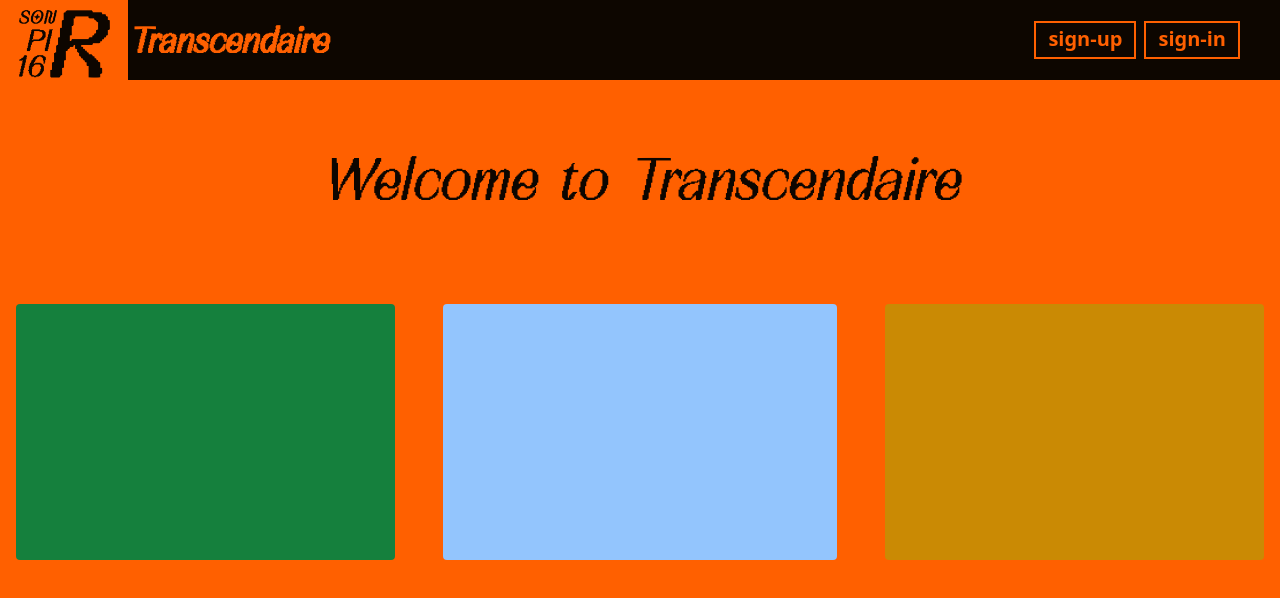
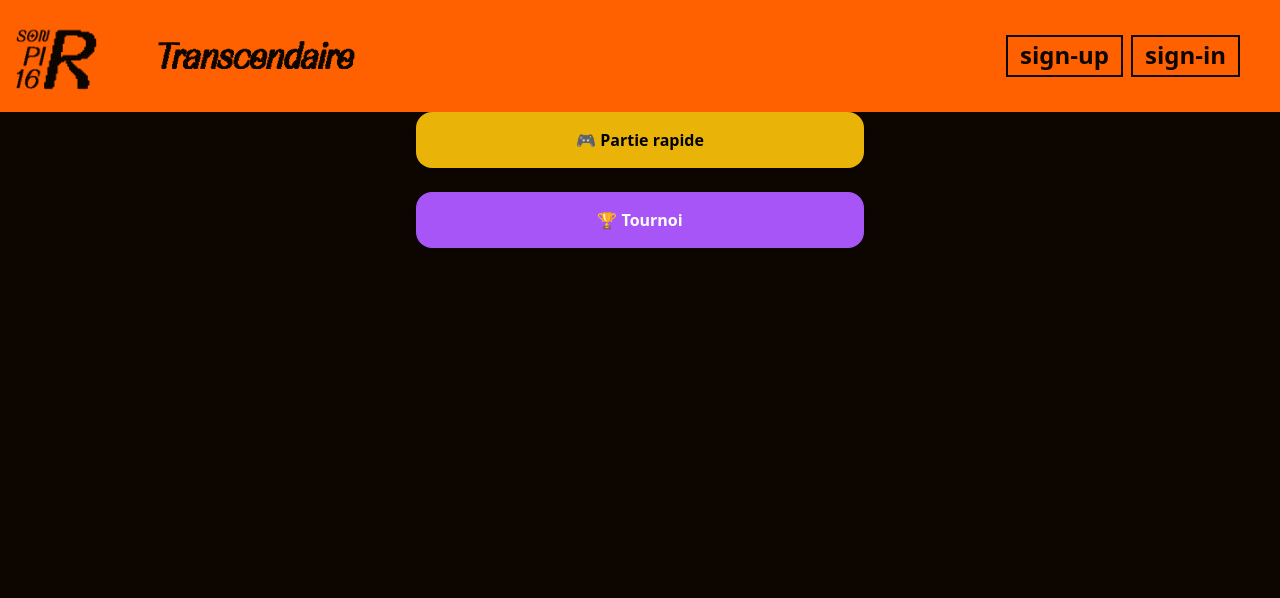
Before and after one commit to Transcendaire/Transcendence, a website: page client/public/html/index.html in a window 1280 px wide. Drawn offline with nearby package versions, Linux system fonts and the light colour scheme.

Commit message:
get older versin

```diff
--- a/client/public/html/index.html
+++ b/client/public/html/index.html
@@ -9,32 +9,32 @@
     <script src="../config/config-tailwind.js"></script>
 </head>
 
-<body class="bg-sonpi16-orange h-screen m-0 p-0">
-    <header class="w-full h-22 bg-sonpi16-black border-sonpi16-black flex items-center justify-between fixed top-0 left-0 z-50">
-        <div class="flex items-center relative h-20 z-30">
-            <img  src="../assets/Transcendaire.png" class="flex-1 w-32 h-32 z-10 left-0" alt="Transcendaire">
-            <h1  class="hidden md:block text-sonpi16-orange text-4xl font-bold flex-2 relative z-20 font-quency md:border-sonpi16-black">Transcendaire</h1>
+<body class="bg-sonpi16-black h-screen m-0 p-0">
+    <header class="w-full h-22 bg-sonpi16-orange border-sonpi16-orange flex items-center top-0 left-0 z-50">
+        <div class="flex items-center flex-1">
+            <img  src="../assets/Transcendaire.png" class="w-28 h-28 z-10 left-0" alt="Transcendaire">
+            <h1  class="hidden md:block text-sonpi16-black text-4xl font-bold z-20 ml-10 font-quency md:border-sonpi16-black">Transcendaire</h1>
         </div>
         <div class="mr-10 flex">
-            <div id="sign-up"class="flex-1  mr-2 border-sonpi16-orange bg-sonpi16-balck text-sonpi16-orange border-2 px-3 pt-0.5 pb-1 transition duration-300 hover:scale-105 hover:bg-sonpi16-orange hover:text-sonpi16-black">
-                <h2 class="text-xl font-bold">sign-up</h2>
+            <div id="sign-up"class="flex-1  mr-2 border-sonpi16-black bg-sonpi16-balck text-sonpi16-black border-2 px-3 pt-0.5 pb-1 transition duration-300 hover:scale-105 hover:bg-sonpi16-black hover:text-sonpi16-orange">
+                <h2 class="text-2xl font-bold">sign-up</h2>
             </div>
-            <div id="sign-in" class="flex-2 border-sonpi16-orange bg-sonpi16-black text-sonpi16-orange border-2 px-3 pt-0.5 pb-1 transition duration-300 hover:scale-105 hover:bg-sonpi16-orange hover:text-sonpi16-black">
-                <h2 class="text-xl font-bold">sign-in</h2>
+            <div id="sign-in" class="flex-2 border-sonpi16-black bg-sonpi16-orange text-sonpi16-black border-2 px-3 pt-0.5 pb-1 transition duration-300 hover:scale-105 hover:bg-sonpi16-black hover:text-sonpi16-orange">
+                <h2 class="text-2xl font-bold">sign-in</h2>
             </div>
         </div>
     </header>
 
-    <main class="mt-32">
-        <div class="grid grid-cols-1 md:grid-cols-3 mx-auto gap-12 mt-24 ">
-            <div class="bg-sonpi16-orange rounded  md:h-32  w-3/4 mx-auto col-span-3">
-                <h1 class="text-6xl text-sonpi16-black font-quency text-center pt-5">Welcome to Transcendaire</h1>
-            </div>
-            <div class="bg-green-700 rounded h-64 ml-4"></div>
-            <div class="bg-blue-300 rounded h-64"></div>
-            <div class="bg-yellow-600 rounded h-64 mr-4"></div>
-        </div>
-    </main>
+  <main class="grid place-items-center">
+    <div class="grid gap-6 w-full max-w-md">
+      <button class="bg-yellow-500 hover:bg-yellow-600 text-black font-semibold py-4 rounded-2xl shadow-lg transition">
+        🎮 Partie rapide
+      </button>
+      <button class="bg-purple-500 hover:bg-purple-600 text-white font-semibold py-4 rounded-2xl shadow-lg transition">
+        🏆 Tournoi
+      </button>
+    </div>
+  </main>
 
 </body>
 
```
Also changed, not shown: client/public/html/game.html (+3 -3 lines), client/public/index.html (added, +39 -0 lines), client/public/html/index2.html (added).
